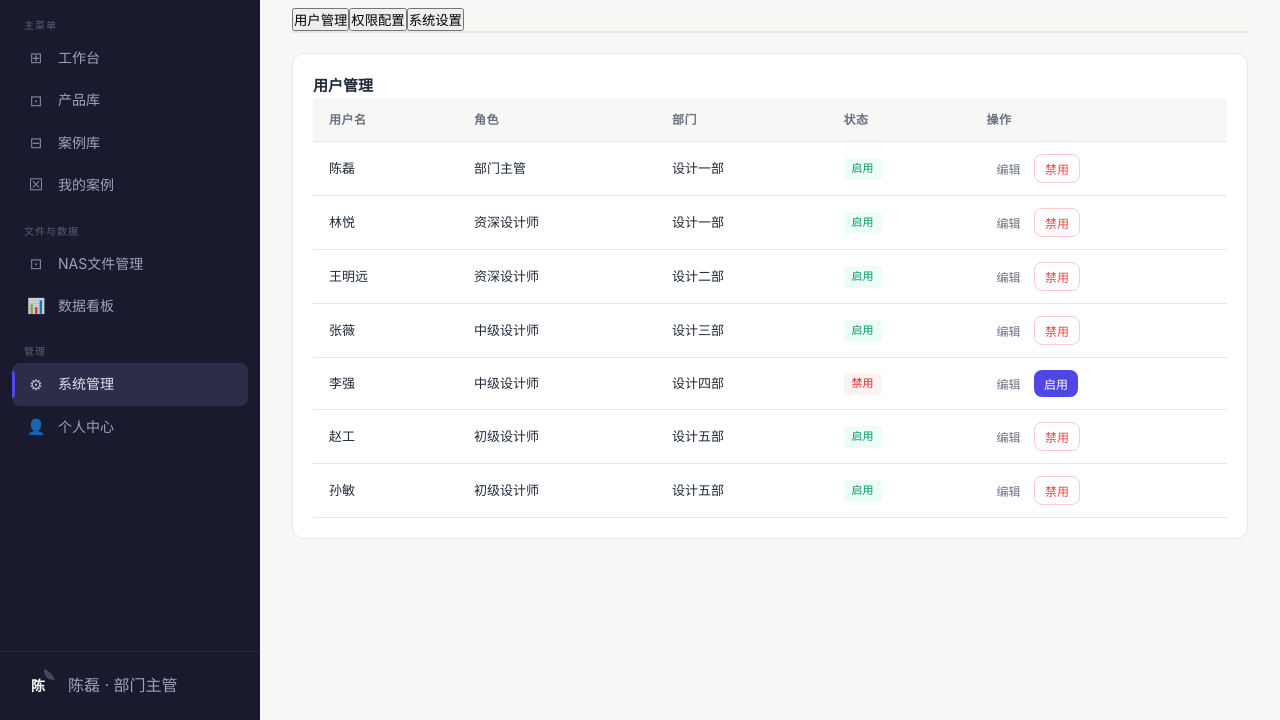
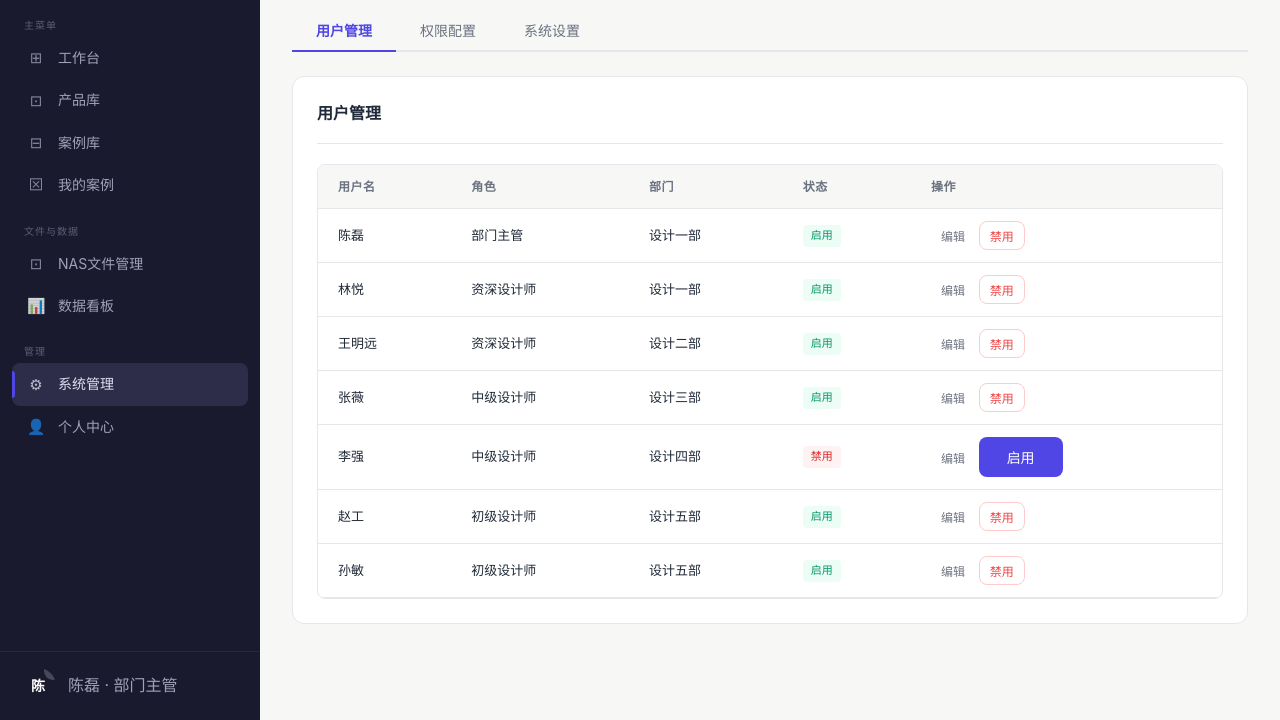
Before and after one commit to AgentOpen/designcase-pro, a plain HTML site: page admin.html in a window 1280 px wide. Shown: the part 80-800 px from the top of the page. Drawn offline with Linux system fonts and the light colour scheme.

Commit message:
fix: 优化admin页面系统设置下方Tab、表格和表单CSS样式

```diff
--- a/admin.html
+++ b/admin.html
@@ -44,7 +44,7 @@
   <div class="page-content">
     <div class="page active" id="page-admin">
       <!-- Tabs -->
-      <div class="admin-tabs" style="display:flex;gap:0;margin-bottom:20px;border-bottom:2px solid var(--border);">
+      <div class="admin-tabs">
         <button class="admin-tab active" onclick="switchAdminTab('users')">用户管理</button>
         <button class="admin-tab" onclick="switchAdminTab('permissions')">权限配置</button>
         <button class="admin-tab" onclick="switchAdminTab('settings')">系统设置</button>
--- a/common.css
+++ b/common.css
@@ -443,7 +443,40 @@ select { padding:9px 12px; border:1px solid var(--border); border-radius:var(--r
 .sync-status.syncing { background:#eff6ff; color:#2563eb; }
 .sync-status.error { background:#fef2f2; color:#dc2626; }
 
+/* Admin Tabs */
+.admin-tabs { display: flex; gap: 0; margin-bottom: 24px; border-bottom: 2px solid var(--border); }
+.admin-tab { padding: 10px 24px; background: none; border: none; border-bottom: 2px solid transparent; color: var(--text-secondary); font-size: 14px; font-weight: 500; cursor: pointer; transition: all 0.2s ease; position: relative; top: 2px; }
+.admin-tab:hover { color: var(--text); }
+.admin-tab.active { color: var(--primary); border-bottom-color: var(--primary); font-weight: 600; }
+
+.admin-panel { display: block; }
 .admin-panel.hidden { display: none; }
+
+/* Admin Panel Cards */
+.admin-panel .card { padding: 24px; }
+.admin-panel .card-title { font-size: 16px; font-weight: 600; margin-bottom: 20px; padding-bottom: 16px; border-bottom: 1px solid var(--border); }
+
+/* Admin Table Enhancements */
+.admin-panel table th { white-space: nowrap; }
+.admin-panel table td { vertical-align: middle; }
+.admin-panel .table-wrap { border-radius: var(--radius-sm); border: 1px solid var(--border); }
+.admin-panel .table-wrap table { margin: 0; }
+.admin-panel .table-wrap th:first-child,
+.admin-panel .table-wrap td:first-child { padding-left: 20px; }
+.admin-panel .table-wrap th:last-child,
+.admin-panel .table-wrap td:last-child { padding-right: 20px; }
+
+/* Admin Settings Form */
+.admin-panel .form-group { margin-bottom: 20px; }
+.admin-panel .form-group:last-of-type { margin-bottom: 24px; }
+.admin-panel .form-group label { font-size: 13px; font-weight: 600; color: var(--text); margin-bottom: 8px; }
+.admin-panel .form-group input,
+.admin-panel .form-group select { max-width: 400px; padding: 10px 14px; font-size: 14px; }
+.admin-panel .btn-primary { padding: 10px 28px; font-size: 14px; }
+
+/* Dark mode admin overrides */
+body.dark .admin-tab.active { color: #818cf8; border-bottom-color: #818cf8; }
+body.dark .admin-panel .table-wrap { border-color: var(--border); }
 
 /* Responsive */
 @media(max-width:768px) {
```
